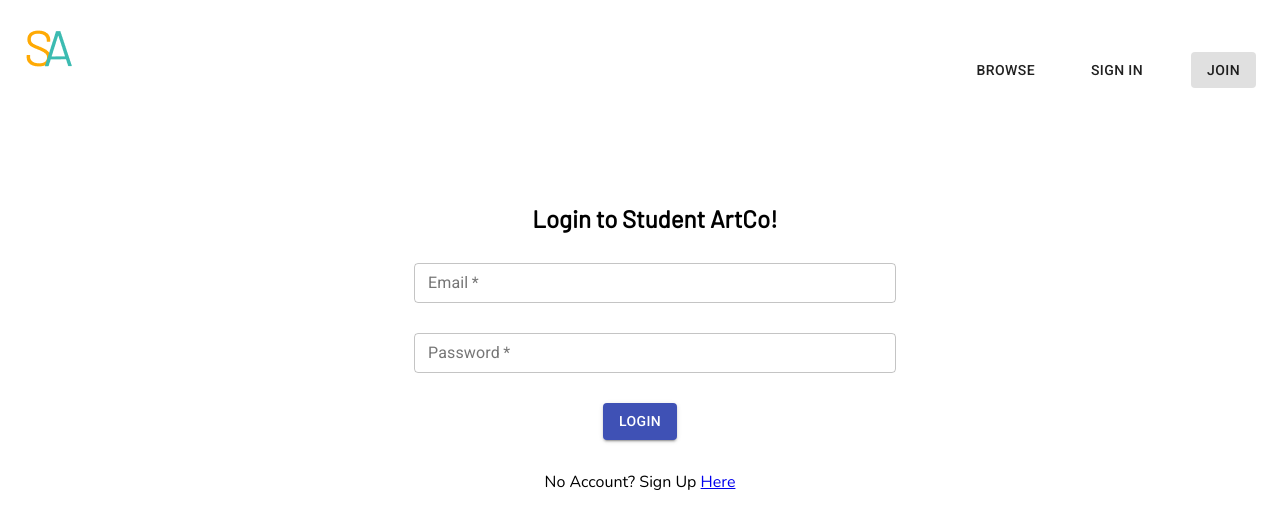
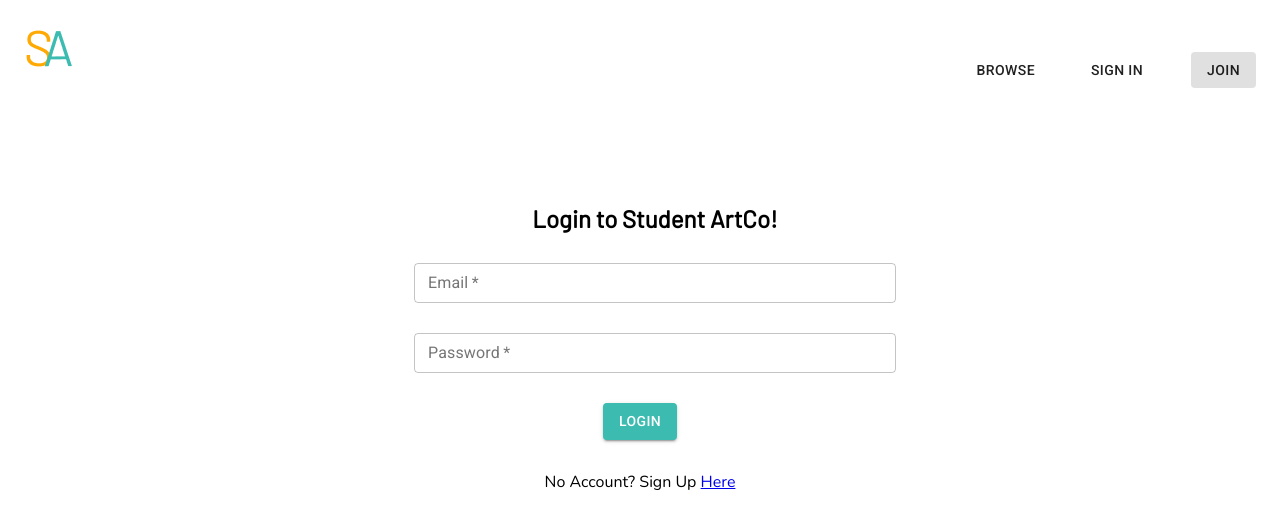
Before and after one commit to BloomTech-Labs/student-art-collection-fe, a React (Create React App) app: page /login in a window 1280 px wide. Shown: the top 528 px of the page. Built offline with nearby package versions, Linux system fonts and the light colour scheme; no server answers.

Commit message:
button color changes

```diff
--- a/src/components/forms/Contact.js
+++ b/src/components/forms/Contact.js
@@ -119,7 +119,7 @@ const Contact = props => {
             color='primary'
             type='submit'
           >
-            Send Email!
+            Send Email
           </Button>
         </Box>
       </form>
@@ -138,6 +138,7 @@ const styles = {
   },
   button: {
     margin: 15,
+    background: '#3CBBB1'
   },
 };
 
--- a/src/components/forms/EditForm.js
+++ b/src/components/forms/EditForm.js
@@ -57,6 +57,7 @@ const EditForm = (props) => {
         },
         button: {
         margin: 15,
+        background: '#3CBBB1'
         },
     }
 
--- a/src/components/forms/Login.js
+++ b/src/components/forms/Login.js
@@ -85,6 +85,7 @@ const styles = {
   },
   button: {
     margin: 15,
+    background: '#3CBBB1'
   },
 };
 
--- a/src/components/forms/Register.js
+++ b/src/components/forms/Register.js
@@ -218,7 +218,8 @@ const styles = {
     margin: 15,
   },
   button: {
-    margin: '25px 45px 15px 15px',
+    margin: '25px 70px 15px 15px',
+    background: '#3CBBB1'
   },
   textfieldbox: {
     marginLeft: 100,
```
